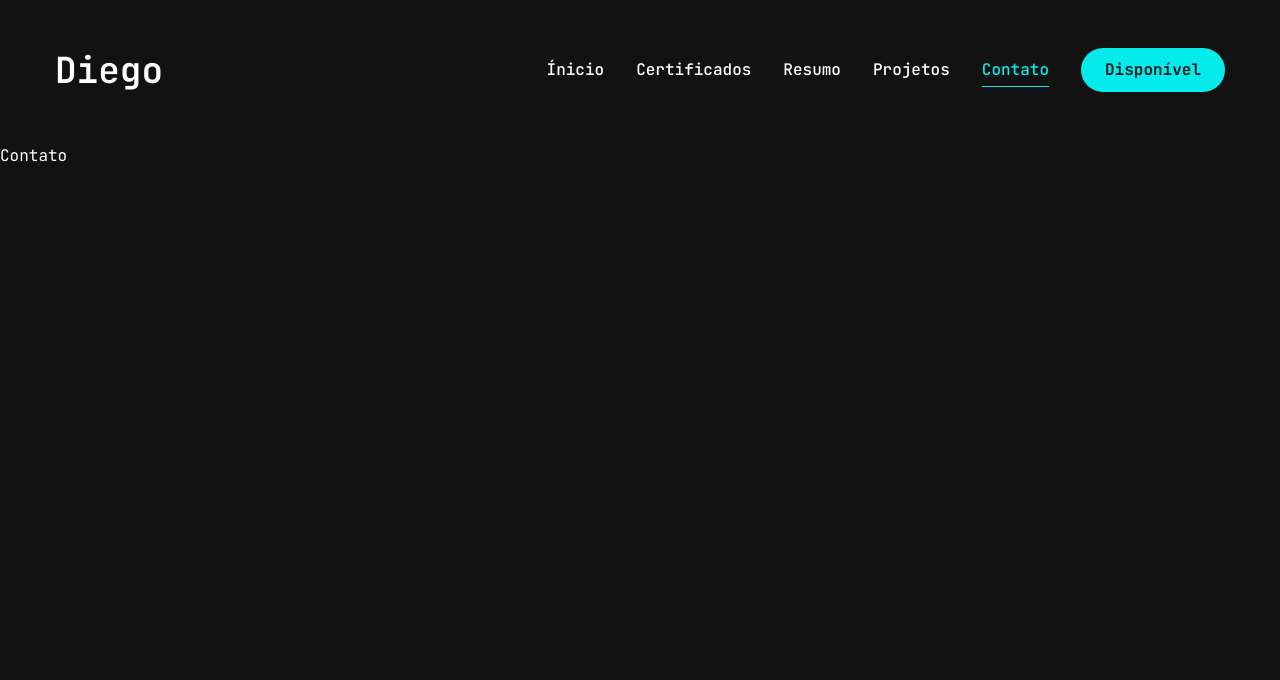
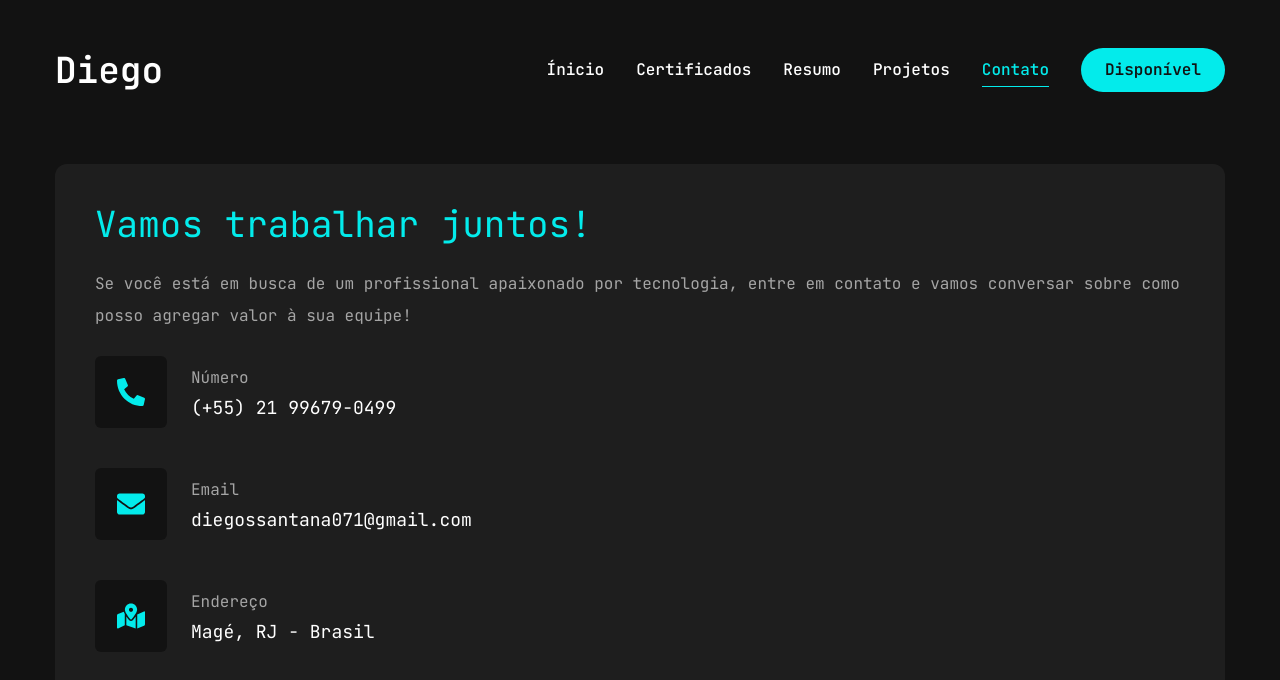
Before and after one commit to Diego-Sant/Portfolio2024, a Next.js app: page /contato in a window 1280 px wide. Shown: the top 680 px of the page. Built offline with nearby package versions, Linux system fonts and the light colour scheme.

Commit message:
contact page

```diff
--- a/app/contato/page.jsx
+++ b/app/contato/page.jsx
@@ -1,10 +1,74 @@
-import React from 'react'
+"use client";
+
+import {FaPhoneAlt, FaEnvelope, FaMapMarkedAlt} from "react-icons/fa";
+import { motion } from "framer-motion";
+import Link from "next/link";
+
+const info = [
+  {
+    icon: <FaPhoneAlt />,
+    title: "Número",
+    description: "(+55) 21 99679-0499",
+    link: "https://wa.me/5521996790499"
+  },
+  {
+    icon: <FaEnvelope />,
+    title: "Email",
+    description: "diegossantana071@gmail.com",
+    link: "mailto:diegossantana071@gmail.com"
+  },
+  {
+    icon: <FaMapMarkedAlt />,
+    title: "Endereço",
+    description: "Magé, RJ - Brasil",
+    link: "https://www.google.com.br/maps/place/Piabet%C3%A1,+Mag%C3%A9+-+RJ,+25931-894/@-22.6060207,-43.182239,16z/data=!3m1!4b1!4m6!3m5!1s0x99a085a68f70e3:0x2d77251376de1757!8m2!3d-22.6062947!4d-43.172764!16s%2Fg%2F1233g0tt?entry=ttu&g_ep=EgoyMDI0MTAwMS4wIKXMDSoASAFQAw%3D%3D"
+  },
+]
+
 
 const Contact = () => {
   return (
-    <div>
-      Contato
-    </div>
+    <motion.section initial={{opacity:0}} animate={{opacity: 1, transition:
+      {delay: 2.4, duration: 0.4, ease: "easeIn"}
+    }} className="py-6">
+      <div className="container mx-auto">
+        <div className="flex flex-col gap-[30px]">
+
+          <div className="flex flex-col gap-6 p-10 bg-[#1e1e1e] rounded-xl">
+
+            <h3 className="text-4xl text-secondary">Vamos trabalhar juntos!</h3>
+            <p className="text-white/60">Se você está em busca de um profissional apaixonado por tecnologia, entre em contato e vamos conversar sobre como posso agregar valor à sua equipe!</p>
+
+            <div className="flex items-center mb-8 xl:mb-0">
+              <ul className="flex flex-col gap-10">
+                {info.map((item, index) => {
+                  return (
+                    <li key={index} className="flex items-center gap-6">
+
+                      <Link href={item.link} target="_blank" className="w-[52px] h-[52px] xl:w-[72px] xl:h-[72px] bg-[#121212]
+                      text-secondary rounded-md flex items-center justify-center hover:bg-secondary
+                      hover:text-primary hover:transition-all duration-500">
+                        <div className="text-[28px]">
+                          {item.icon}
+                        </div>
+                      </Link>
+
+                      <div>
+                        <p className="text-white/60">{item.title}</p>
+                        <h3 className="text-lg">{item.description}</h3>
+                      </div>
+
+                    </li>
+                  )
+                })}
+              </ul>
+            </div>
+
+          </div>
+
+        </div>
+      </div>
+    </motion.section>
   )
 }
 
--- a/components/ui/input.jsx
+++ /dev/null
@@ -1,19 +0,0 @@
-import * as React from "react"
-
-import { cn } from "@/lib/utils"
-
-const Input = React.forwardRef(({ className, type, ...props }, ref) => {
-  return (
-    (<input
-      type={type}
-      className={cn(
-        "flex h-10 w-full rounded-md border border-slate-200 bg-white px-3 py-2 text-sm ring-offset-white file:border-0 file:bg-transparent file:text-sm file:font-medium file:text-slate-950 placeholder:text-slate-500 focus-visible:outline-none focus-visible:ring-2 focus-visible:ring-slate-950 focus-visible:ring-offset-2 disabled:cursor-not-allowed disabled:opacity-50 dark:border-slate-800 dark:bg-slate-950 dark:ring-offset-slate-950 dark:file:text-slate-50 dark:placeholder:text-slate-400 dark:focus-visible:ring-slate-300",
-        className
-      )}
-      ref={ref}
-      {...props} />)
-  );
-})
-Input.displayName = "Input"
-
-export { Input }
--- a/components/ui/select.jsx
+++ /dev/null
@@ -1,122 +0,0 @@
-"use client"
-
-import * as React from "react"
-import * as SelectPrimitive from "@radix-ui/react-select"
-import { Check, ChevronDown, ChevronUp } from "lucide-react"
-
-import { cn } from "@/lib/utils"
-
-const Select = SelectPrimitive.Root
-
-const SelectGroup = SelectPrimitive.Group
-
-const SelectValue = SelectPrimitive.Value
-
-const SelectTrigger = React.forwardRef(({ className, children, ...props }, ref) => (
-  <SelectPrimitive.Trigger
-    ref={ref}
-    className={cn(
-      "flex h-10 w-full items-center justify-between rounded-md border border-slate-200 bg-white px-3 py-2 text-sm ring-offset-white placeholder:text-slate-500 focus:outline-none focus:ring-2 focus:ring-slate-950 focus:ring-offset-2 disabled:cursor-not-allowed disabled:opacity-50 [&>span]:line-clamp-1 dark:border-slate-800 dark:bg-slate-950 dark:ring-offset-slate-950 dark:placeholder:text-slate-400 dark:focus:ring-slate-300",
-      className
-    )}
-    {...props}>
-    {children}
-    <SelectPrimitive.Icon asChild>
-      <ChevronDown className="h-4 w-4 opacity-50" />
-    </SelectPrimitive.Icon>
-  </SelectPrimitive.Trigger>
-))
-SelectTrigger.displayName = SelectPrimitive.Trigger.displayName
-
-const SelectScrollUpButton = React.forwardRef(({ className, ...props }, ref) => (
-  <SelectPrimitive.ScrollUpButton
-    ref={ref}
-    className={cn("flex cursor-default items-center justify-center py-1", className)}
-    {...props}>
-    <ChevronUp className="h-4 w-4" />
-  </SelectPrimitive.ScrollUpButton>
-))
-SelectScrollUpButton.displayName = SelectPrimitive.ScrollUpButton.displayName
-
-const SelectScrollDownButton = React.forwardRef(({ className, ...props }, ref) => (
-  <SelectPrimitive.ScrollDownButton
-    ref={ref}
-    className={cn("flex cursor-default items-center justify-center py-1", className)}
-    {...props}>
-    <ChevronDown className="h-4 w-4" />
-  </SelectPrimitive.ScrollDownButton>
-))
-SelectScrollDownButton.displayName =
-  SelectPrimitive.ScrollDownButton.displayName
-
-const SelectContent = React.forwardRef(({ className, children, position = "popper", ...props }, ref) => (
-  <SelectPrimitive.Portal>
-    <SelectPrimitive.Content
-      ref={ref}
-      className={cn(
-        "relative z-50 max-h-96 min-w-[8rem] overflow-hidden rounded-md border border-slate-200 bg-white text-slate-950 shadow-md data-[state=open]:animate-in data-[state=closed]:animate-out data-[state=closed]:fade-out-0 data-[state=open]:fade-in-0 data-[state=closed]:zoom-out-95 data-[state=open]:zoom-in-95 data-[side=bottom]:slide-in-from-top-2 data-[side=left]:slide-in-from-right-2 data-[side=right]:slide-in-from-left-2 data-[side=top]:slide-in-from-bottom-2 dark:border-slate-800 dark:bg-slate-950 dark:text-slate-50",
-        position === "popper" &&
-          "data-[side=bottom]:translate-y-1 data-[side=left]:-translate-x-1 data-[side=right]:translate-x-1 data-[side=top]:-translate-y-1",
-        className
-      )}
-      position={position}
-      {...props}>
-      <SelectScrollUpButton />
-      <SelectPrimitive.Viewport
-        className={cn("p-1", position === "popper" &&
-          "h-[var(--radix-select-trigger-height)] w-full min-w-[var(--radix-select-trigger-width)]")}>
-        {children}
-      </SelectPrimitive.Viewport>
-      <SelectScrollDownButton />
-    </SelectPrimitive.Content>
-  </SelectPrimitive.Portal>
-))
-SelectContent.displayName = SelectPrimitive.Content.displayName
-
-const SelectLabel = React.forwardRef(({ className, ...props }, ref) => (
-  <SelectPrimitive.Label
-    ref={ref}
-    className={cn("py-1.5 pl-8 pr-2 text-sm font-semibold", className)}
-    {...props} />
-))
-SelectLabel.displayName = SelectPrimitive.Label.displayName
-
-const SelectItem = React.forwardRef(({ className, children, ...props }, ref) => (
-  <SelectPrimitive.Item
-    ref={ref}
-    className={cn(
-      "relative flex w-full cursor-default select-none items-center rounded-sm py-1.5 pl-8 pr-2 text-sm outline-none focus:bg-slate-100 focus:text-slate-900 data-[disabled]:pointer-events-none data-[disabled]:opacity-50 dark:focus:bg-slate-800 dark:focus:text-slate-50",
-      className
-    )}
-    {...props}>
-    <span className="absolute left-2 flex h-3.5 w-3.5 items-center justify-center">
-      <SelectPrimitive.ItemIndicator>
-        <Check className="h-4 w-4" />
-      </SelectPrimitive.ItemIndicator>
-    </span>
-
-    <SelectPrimitive.ItemText>{children}</SelectPrimitive.ItemText>
-  </SelectPrimitive.Item>
-))
-SelectItem.displayName = SelectPrimitive.Item.displayName
-
-const SelectSeparator = React.forwardRef(({ className, ...props }, ref) => (
-  <SelectPrimitive.Separator
-    ref={ref}
-    className={cn("-mx-1 my-1 h-px bg-slate-100 dark:bg-slate-800", className)}
-    {...props} />
-))
-SelectSeparator.displayName = SelectPrimitive.Separator.displayName
-
-export {
-  Select,
-  SelectGroup,
-  SelectValue,
-  SelectTrigger,
-  SelectContent,
-  SelectLabel,
-  SelectItem,
-  SelectSeparator,
-  SelectScrollUpButton,
-  SelectScrollDownButton,
-}
--- a/components/ui/textarea.jsx
+++ /dev/null
@@ -1,18 +0,0 @@
-import * as React from "react"
-
-import { cn } from "@/lib/utils"
-
-const Textarea = React.forwardRef(({ className, ...props }, ref) => {
-  return (
-    (<textarea
-      className={cn(
-        "flex min-h-[80px] w-full rounded-md border border-slate-200 bg-white px-3 py-2 text-sm ring-offset-white placeholder:text-slate-500 focus-visible:outline-none focus-visible:ring-2 focus-visible:ring-slate-950 focus-visible:ring-offset-2 disabled:cursor-not-allowed disabled:opacity-50 dark:border-slate-800 dark:bg-slate-950 dark:ring-offset-slate-950 dark:placeholder:text-slate-400 dark:focus-visible:ring-slate-300",
-        className
-      )}
-      ref={ref}
-      {...props} />)
-  );
-})
-Textarea.displayName = "Textarea"
-
-export { Textarea }
```
